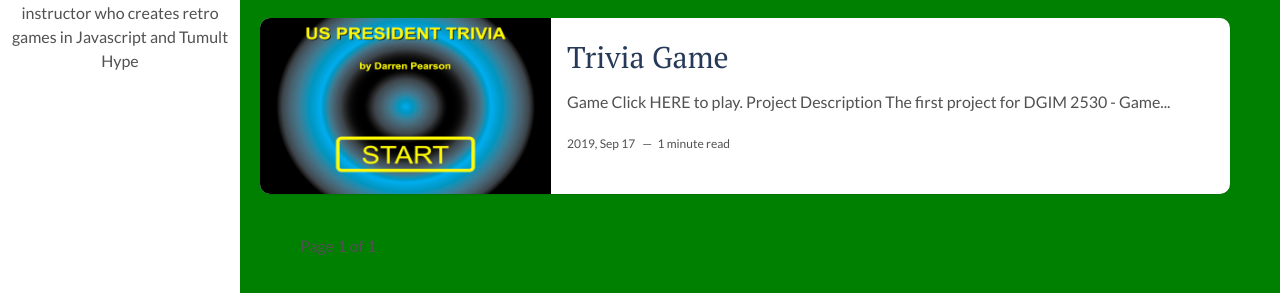
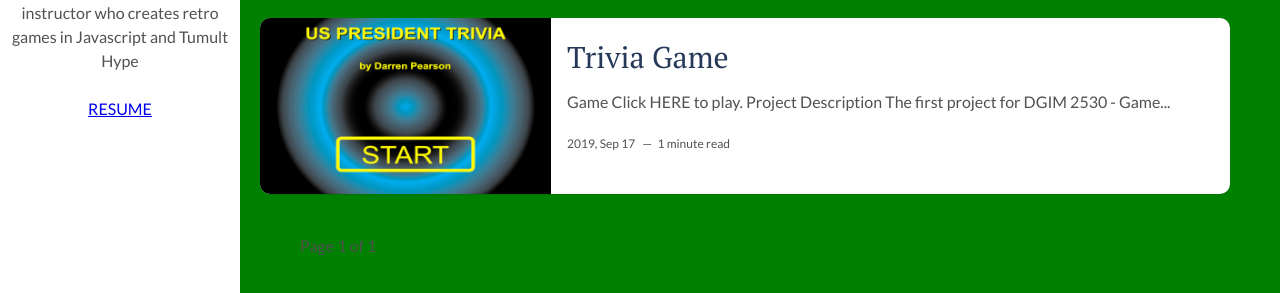
Before and after one commit to spcgames/spcgames.github.io, a Jekyll site: the page built from index.html, in a window 1280 px wide. Shown: the part 202-495 px from the top of the page. Built offline with Jekyll 4.4.1, drawn with Linux system fonts in a browser that asks for light colours; the list of posts is cut into pages by our own code.

Commit message:
Update _config.yml

```diff
--- a/_config.yml
+++ b/_config.yml
@@ -10,7 +10,7 @@ site-twitter: #if your site has a twitter account, enter it here
 # Author Settings
 author: Darren Pearson # add your name
 author-img: headshot-darren.jpg # add your photo
-about-author: I'm a community college instructor who creates retro games in Javascript and Tumult Hype # add description
+about-author: I'm a community college instructor who creates retro games in Javascript and Tumult Hype <br/> <br/><a href="https://spcgames.github.io/resume/resume.pdf" target="_blank">RESUME</a> # add description
 social-twitter: dpearson100 # add your Twitter handle
 social-facebook: dpearson100 # add your Facebook handle
 social-github: dpearson100 # add your Github handle
```
